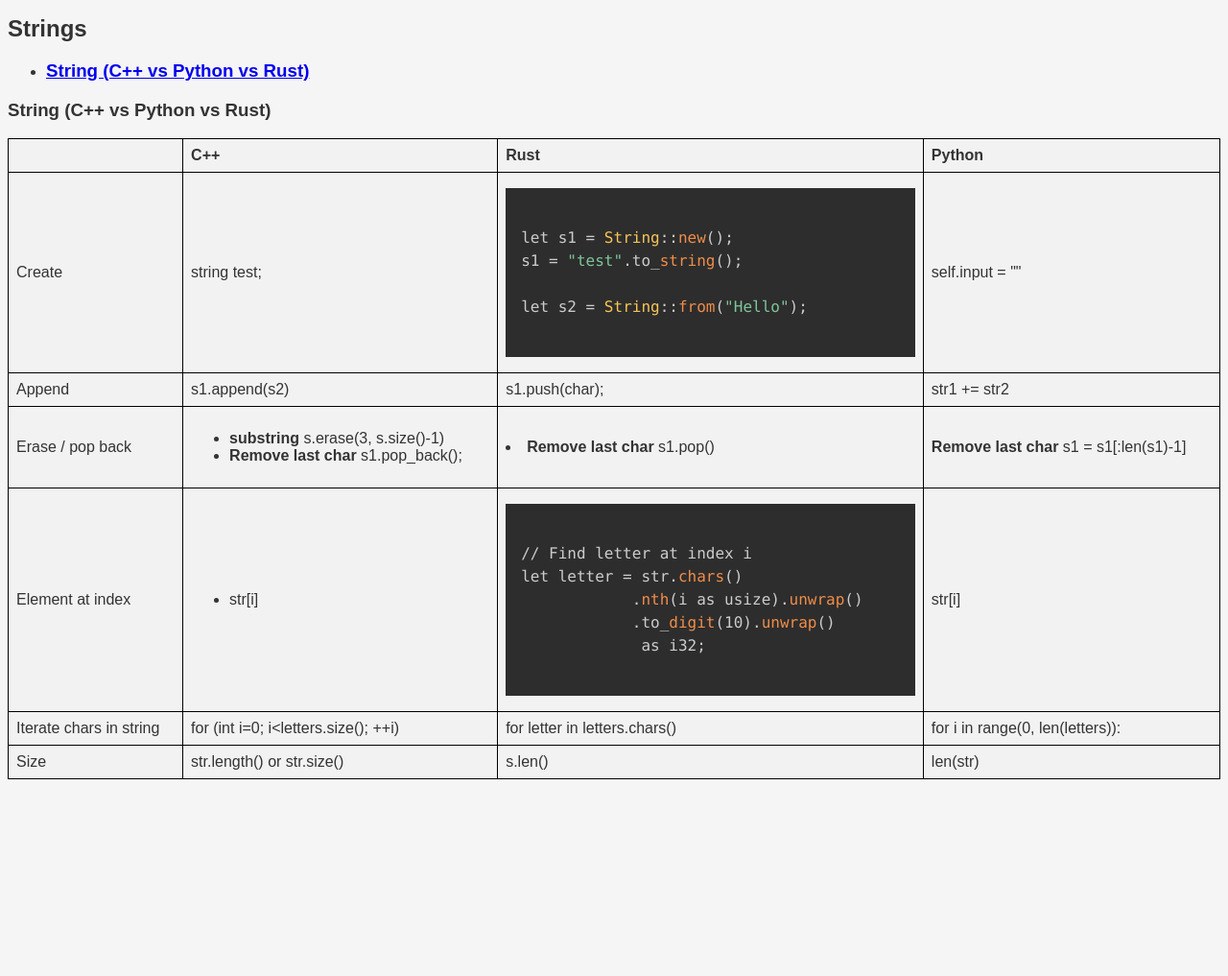
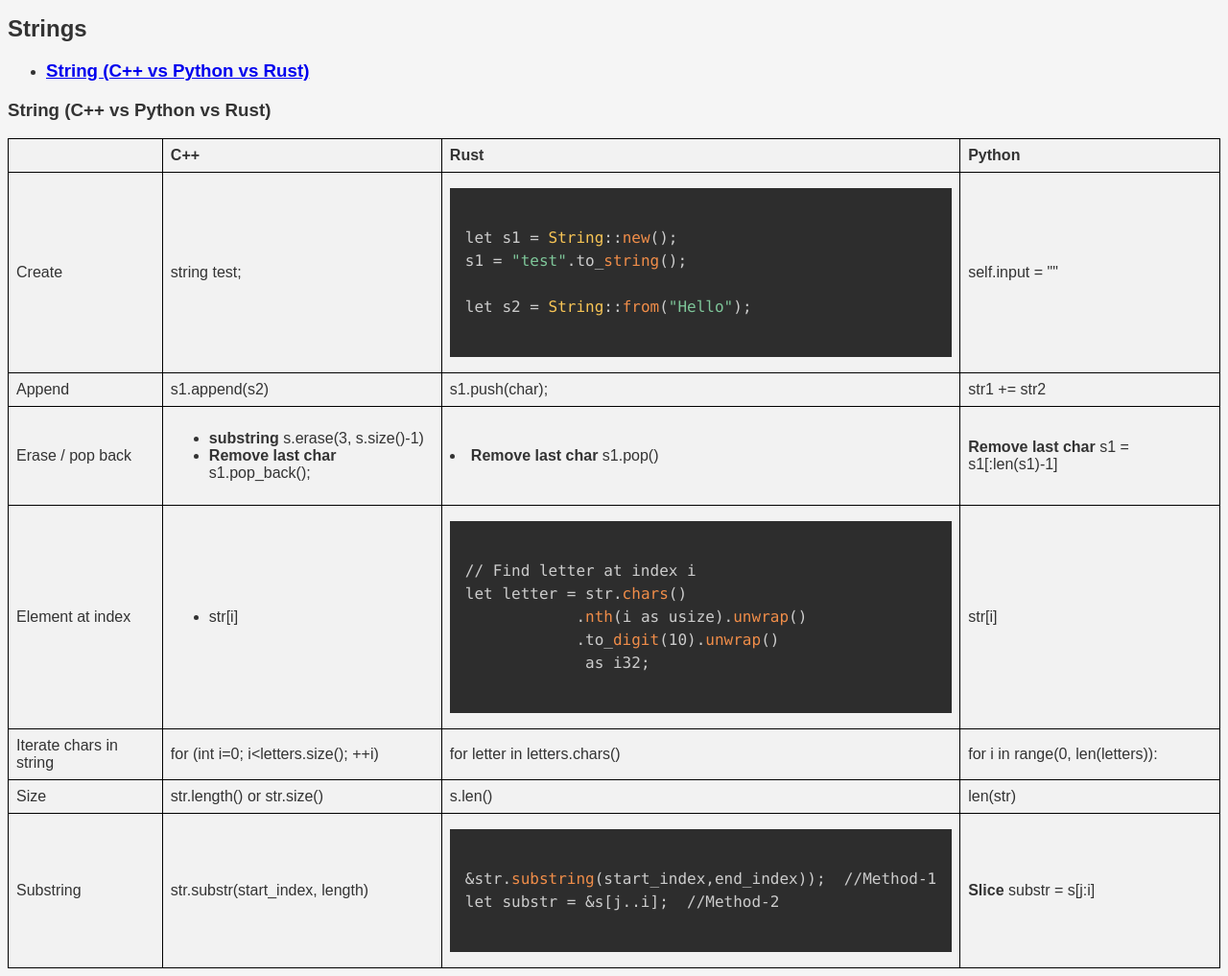
Before and after one commit to code-with-amitk/code-with-amitk.github.io, a Jekyll site: the page docs/Languages/Programming/C++/String.html, which Jekyll copies as it is, in a window 1280 px wide. Shown: the whole page at 96% size. Built offline with Jekyll 4.4.1, drawn with Linux system fonts in a browser that asks for light colours; before the commit the page ends 900 px from its top, so only the background shows below that.

Commit message:
Update String.html

```diff
--- a/docs/Languages/Programming/C++/String.html
+++ b/docs/Languages/Programming/C++/String.html
@@ -77,6 +77,17 @@ let letter = str.chars()
             <td>s.len()</td>
             <td>len(str)</td>
         </tr>
+        <tr>
+            <td>Substring</td>
+            <td>str.substr(start_index, length)</td>
+            <td>
+                <pre><code class="language-css">
+&str.substring(start_index,end_index));  //Method-1
+let substr = &s[j..i];  //Method-2
+                </code></pre>
+            </td>
+            <td><b>Slice</b> substr = s[j:i]</td>
+        </tr>
     </table>
 
 
```
